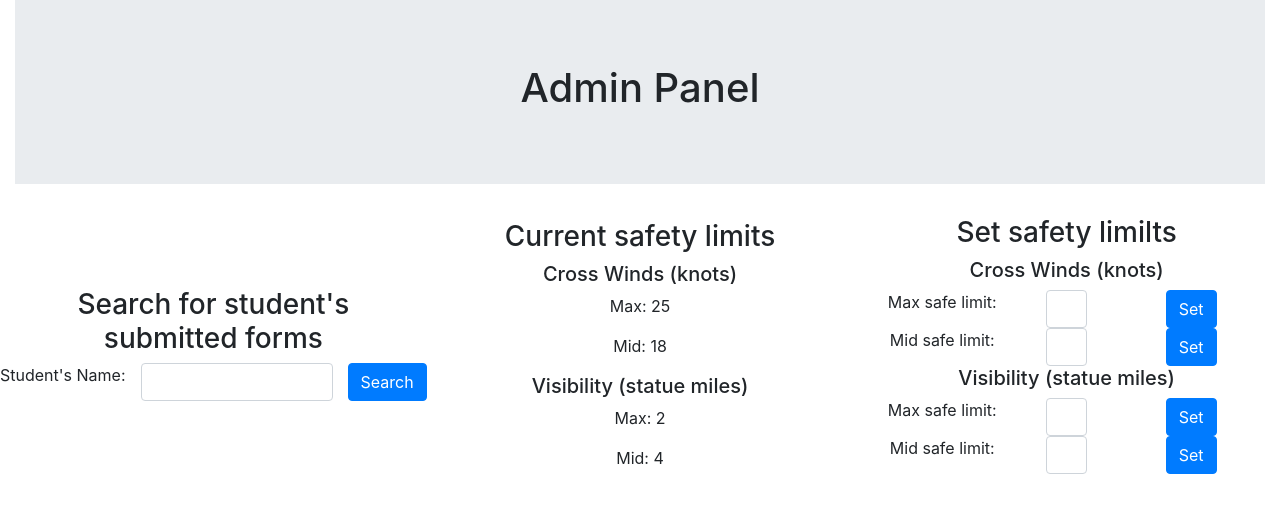
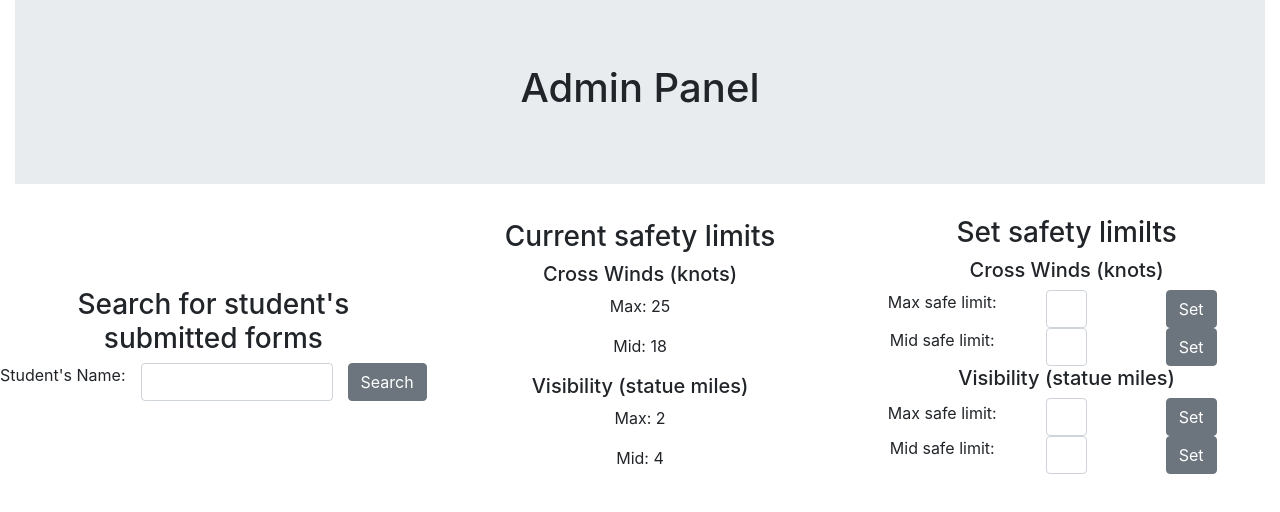
Before and after one commit to zhartzog/capstone-flight-risk-assesment, a React (Create React App) app: page / in a window 1280 px wide. Shown: the top 512 px of the page. Built offline with nearby package versions, Linux system fonts and the light colour scheme.

Commit message:
Admin set buttons now set the sfety limits

```diff
--- a/src/Components/AdminPanel.js
+++ b/src/Components/AdminPanel.js
@@ -1,13 +1,38 @@
-import React from 'react';
+import React, {Component} from 'react';
 import './../stylesheets/AdminPanel.css'
 import {Jumbotron, Row, Col, Form, FormGroup, Button} from 'react-bootstrap';
 
-const max = ({crossWinds: 25,
-              visibility: 2}),
-      mid = ({crossWinds: 18,
-              visibility: 4});
+class AdminPanel extends Component{
 
-function AdminPanel() {
+    constructor(props) {
+        super(props);
+
+        this.state = ({ maxCrossWinds: 25,
+                        maxVisibility: 2,
+                        midCrossWinds: 18,
+                        midVisibility: 4,
+                        setMaxCross: null,
+                        setMaxVis: null,
+                        setMidCross: null,
+                        setMidVis: null});
+
+        this.set = this.set.bind(this);
+    }
+
+    set(variable, value) {
+        if(value != null){
+            if(variable === "maxCross")
+                this.setState({maxCrossWinds: value});
+            if(variable === "midCross")
+                this.setState({midCrossWinds: value});
+            if(variable === "maxVis")
+                this.setState({maxVisibility: value});
+            if(variable === "midVis")
+                this.setState({midVisibility: value});
+        }
+    }
+
+    render() {
         return (
             <>
                 <Row>
@@ -24,20 +49,20 @@ function AdminPanel() {
                             <Row>
                                 <Form.Label>Student's Name: </Form.Label>
                                 <Col><Form.Control type="text"></Form.Control></Col>
-                                <Button>Search</Button>
+                                <Button className="btn btn-default">Search</Button>
                             </Row>
                         </FormGroup>
                         <Col className="section">
                             <h3>Current safety limits</h3>
                             <Row>
                                 <Col><h5>Cross Winds (knots)</h5>
-                                <p>Max: {max.crossWinds}</p>
-                                <p>Mid: {mid.crossWinds}</p></Col>
+                                <p>Max: {this.state.maxCrossWinds}</p>
+                                <p>Mid: {this.state.midCrossWinds}</p></Col>
                             </Row>
                             <Row>
                                 <Col><h5>Visibility (statue miles)</h5>
-                                <p>Max: {max.visibility}</p>
-                                <p>Mid: {mid.visibility}</p></Col>
+                                <p>Max: {this.state.maxVisibility}</p>
+                                <p>Mid: {this.state.midVisibility}</p></Col>
                             </Row>
                         </Col>
                         <FormGroup as={Col} className="section">
@@ -45,24 +70,24 @@ function AdminPanel() {
                             <h5>Cross Winds (knots)</h5>
                             <Row>
                                 <Col><Form.Label>Max safe limit: </Form.Label></Col>
-                                <Col sm={2}><Form.Control type="number"></Form.Control></Col>
-                                <Col><Button>Set</Button></Col>
+                                <Col sm={2}><Form.Control type="number" onChange={e => this.setState({setMaxCross: e.target.value})}></Form.Control></Col>
+                                <Col><Button className="btn btn-default" onClick={this.set.bind(this, "maxCross", this.state.setMaxCross)}>Set</Button></Col>
                             </Row>
                             <Row>
                                 <Col><Form.Label>Mid safe limit: </Form.Label></Col>
-                                <Col sm={2}><Form.Control type="number"></Form.Control></Col>
-                                <Col><Button>Set</Button></Col>
+                                <Col sm={2}><Form.Control type="number" onChange={e => this.setState({setMidCross: e.target.value})}></Form.Control></Col>
+                                <Col><Button className="btn btn-default" onClick={this.set.bind(this, "midCross", this.state.setMidCross)}>Set</Button></Col>
                             </Row>
                             <h5>Visibility (statue miles)</h5>
                             <Row>
-                                <Col><Form.Label>Max safe limit: </Form.Label></Col>
-                                <Col sm={2}><Form.Control type="number"></Form.Control></Col>
-                                <Col><Button>Set</Button></Col>
+                                <Col className="section"><Form.Label>Max safe limit: </Form.Label></Col>
+                                <Col sm={2}><Form.Control type="number" onChange={e => this.setState({setMaxVis: e.target.value})}></Form.Control></Col>
+                                <Col><Button className="btn btn-default" onClick={this.set.bind(this, "maxVis", this.state.setMaxVis)}>Set</Button></Col>
                             </Row>
                             <Row>
                                 <Col><Form.Label>Mid safe limit: </Form.Label></Col>
-                                <Col sm={2}><Form.Control type="number"></Form.Control></Col>
-                                <Col><Button>Set</Button></Col>
+                                <Col sm={2}><Form.Control type="number" onChange={e => this.setState({setMidVis: e.target.value})}></Form.Control></Col>
+                                <Col><Button className="btn btn-default" onClick={this.set.bind(this, "midVis", this.state.setMidVis)}>Set</Button></Col>
                             </Row>
                         </FormGroup>
                     </Row>
@@ -70,5 +95,6 @@ function AdminPanel() {
             </>
         );
     }
+}
 
 export default AdminPanel;
--- a/src/stylesheets/AdminPanel.css
+++ b/src/stylesheets/AdminPanel.css
@@ -3,3 +3,9 @@
 	align-items: center;
 	text-align: center;
 }
+
+.btn-default {
+	background-color: #6c757d;
+	color:#FFF;
+	border-color: #6c757d;
+}
```
Also changed, not shown: 1 other file (tests, documents, lock files or other folders). Lines whose indentation alone changed are shown as unchanged.
